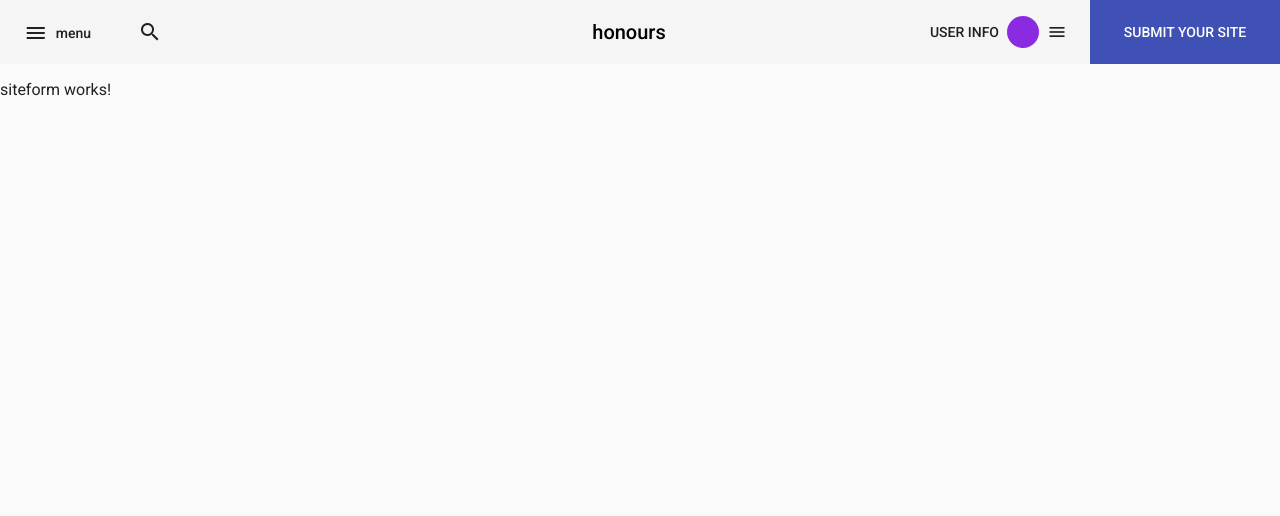
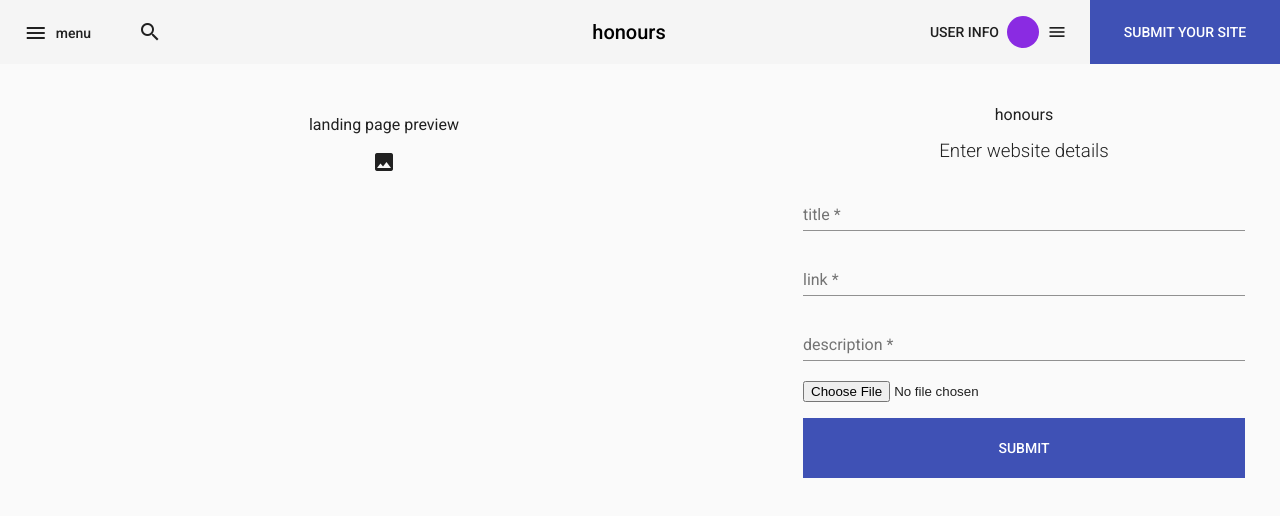
Before and after one commit to ThukuWakogi/honours-face, an Angular app: page /siteform in a window 1280 px wide. Shown: the top 516 px of the page. Built offline with nearby package versions, Linux system fonts and the light colour scheme; no server answers.

Commit message:
Enable project form to submit data

```diff
--- a/src/app/app-routing.module.ts
+++ b/src/app/app-routing.module.ts
@@ -4,13 +4,14 @@ import { HomeComponent } from './pages/home/home.component';
 import { LoginComponent } from './pages/login/login.component';
 import { RegisterComponent } from './pages/register/register.component';
 import { SiteformComponent } from './pages/siteform/siteform.component';
+import { AuthGuard } from './guards/auth/auth.guard';
 
 
 const routes: Routes = [
   { path: '', component: HomeComponent },
   { path: 'login', component: LoginComponent },
   { path: 'register', component: RegisterComponent },
-  { path: 'siteform', component: SiteformComponent }
+  { path: 'siteform', component: SiteformComponent, canActivate: [AuthGuard] }
 ];
 
 @NgModule({
--- /dev/null
+++ b/src/app/guards/auth/auth.guard.ts
@@ -0,0 +1,23 @@
+import { Injectable } from '@angular/core';
+import { CanActivate, ActivatedRouteSnapshot, RouterStateSnapshot, UrlTree, Router } from '@angular/router';
+import { Observable } from 'rxjs';
+import { AuthenticationService } from 'src/app/services/authentication/authentication.service';
+
+@Injectable({
+  providedIn: 'root'
+})
+export class AuthGuard implements CanActivate {
+  constructor(
+    private router: Router,
+    private authenticateService: AuthenticationService
+  ) { }
+
+  canActivate(
+    next: ActivatedRouteSnapshot,
+    state: RouterStateSnapshot
+  ) {
+    if (this.authenticateService.currentUser) return true
+
+    this.router.navigate(['login', { queryParams: { returnUrl: state.url } }])
+  }
+}
--- a/src/app/pages/siteform/siteform.component.html
+++ b/src/app/pages/siteform/siteform.component.html
@@ -1 +1,45 @@
-<p>siteform works!</p>
+<div fxLayout="row" fxLayout.lt-sm="column" class="cstm-site-form-container">
+  <div fxFlex.gt-sm="60%" class="cstm-img-preview-div">
+    <p>landing page preview</p>
+    <img *ngIf="previewPhoto" [src]="previewPhoto" alt="">
+    <div *ngIf="previewPhoto == null || previewPhoto == undefined">
+      <i class="material-icons">insert_photo</i>
+    </div>
+  </div>
+  <div fxFlex.gt-sm="40%" class="cstm-form-site-div">
+    <p>honours</p>
+    <h3>Enter website details</h3>
+    <form (ngSubmit)="onSubmit()" [formGroup]="formSiteFormGroup">
+      <mat-form-field>
+        <input matInput placeholder="title" type="text" formControlName="title">
+        <mat-error *ngIf="formSiteFormGroup.get('title').hasError('required')">
+          title is required
+        </mat-error>
+      </mat-form-field>
+      <mat-form-field>
+        <input matInput placeholder="link" type="url" formControlName="link">
+        <mat-error *ngIf="formSiteFormGroup.get('link').hasError('required')">
+          link is required
+        </mat-error>
+      </mat-form-field>
+      <mat-form-field>
+        <mat-label>description</mat-label>
+        <textarea
+          matInput
+          cdkTextareaAutosize
+          cdkAutosizeMinRows="1"
+          cdkAutosizeMaxRows="5"
+          formControlName="description"
+        ></textarea>
+        <mat-error *ngIf="formSiteFormGroup.get('description').hasError('required')">
+          description is required
+        </mat-error>
+      </mat-form-field>
+      <input type="file" name="" id="" formControlName="landing_page_title" (change)="onImageSelect($event)">
+      <button type="submit" mat-raised-button color="primary">
+        <mat-progress-spinner mode="indeterminate" diameter="25" *ngIf="sendingRequest"></mat-progress-spinner>
+        <span>submit</span>
+      </button>
+    </form>
+  </div>
+</div>
--- a/src/app/pages/siteform/siteform.component.scss
+++ b/src/app/pages/siteform/siteform.component.scss
@@ -0,0 +1,66 @@
+@import '../../../styles.scss';
+
+.cstm-site-form-container {
+  height: 100%
+}
+
+.cstm-form-site-div {
+  height: 100%;
+  padding: 35px;
+  & > p, h3 {
+    text-align: center;
+    margin: 6px 0px;
+  }
+  & > h3 {
+    margin-top: 16px;
+    font-weight: lighter;
+    & > a, & > a:active {
+      color: $primary-color;
+      text-decoration: none;
+      font-weight: normal;
+    }
+  }
+}
+
+form {
+  margin-top: 24px;
+  width: 100%;
+  display: flex;
+  flex-direction: column;
+  & > button[type="submit"] {
+    height: 60px;
+    box-shadow: none;
+    border-radius: 0;
+    margin-top: 16px;
+    text-transform: uppercase;
+    & > span {
+      display: flex !important;
+      flex-direction: row;
+      align-items: center;
+      justify-content: center;
+      & > span {
+        margin-left: 8px;
+      }
+    }
+  }
+}
+
+:host ::ng-deep mat-progress-spinner circle {
+  stroke: white;
+}
+
+.cstm-img-preview-div {
+  height: 100%;
+  padding: 35px 0px 0px 0px;
+  text-align: center;
+  & > img {
+    max-width: 100%;
+    max-height: 100%;
+  }
+}
+
+mat-progress-spinner {
+  height: 25px;
+  width: 25px;
+  position: absolute;
+}
--- a/src/app/pages/siteform/siteform.component.ts
+++ b/src/app/pages/siteform/siteform.component.ts
@@ -1,4 +1,8 @@
 import { Component, OnInit } from '@angular/core';
+import { FormGroup, FormControl, Validators } from '@angular/forms';
+import { ProjectService } from 'src/app/services/project/project.service';
+import { first } from 'rxjs/operators'
+import { Router } from '@angular/router';
 
 @Component({
   selector: 'app-siteform',
@@ -6,10 +10,53 @@ import { Component, OnInit } from '@angular/core';
   styleUrls: ['./siteform.component.scss']
 })
 export class SiteformComponent implements OnInit {
+  sendingRequest = false
+  formSiteFormGroup: FormGroup
+  previewPhoto: any
+  selectedFile: any
 
-  constructor() { }
+  constructor(private projectService: ProjectService, private router: Router) { }
 
   ngOnInit() {
+    this.formSiteFormGroup = new FormGroup({
+      title: new FormControl('', [Validators.required]),
+      link: new FormControl('', [Validators.required]),
+      description: new FormControl('', [Validators.required]),
+      landing_page_title: new FormControl('', [Validators.required])
+    })
   }
 
+
+  onImageSelect(event: any) {
+    if (event.target.files && event.target.files[0]) {
+      this.selectedFile = event.target.files[0]
+      const reader = new FileReader()
+      reader.onload = e => this.previewPhoto = reader.result
+      reader.readAsDataURL(this.selectedFile)
+    }
+  }
+
+  onSubmit(event: any) {
+    this.sendingRequest = true
+    console.log(this.formSiteFormGroup.value)
+    const projectFormData = new FormData()
+    projectFormData.append('title', this.formSiteFormGroup.value.title)
+    projectFormData.append('link', this.formSiteFormGroup.value.link)
+    projectFormData.append('landing_page_image', this.selectedFile)
+    projectFormData.append('description', this.formSiteFormGroup.value.description)
+
+    if (this.formSiteFormGroup.invalid) return
+
+    this
+      .projectService
+      .submitProject(projectFormData)
+      .pipe(first())
+      .subscribe(
+        (data: any) => {this.router.navigate([''])},
+        (error: any) => {
+          console.log({error})
+          this.sendingRequest = false
+        }
+      )
+  }
 }
--- a/src/app/services/authentication/authentication.service.ts
+++ b/src/app/services/authentication/authentication.service.ts
@@ -53,7 +53,6 @@ export class AuthenticationService {
   }
 
   getLoggedInUser() {
-    console.log('getting data')
     return this
       .http
       .get(
--- /dev/null
+++ b/src/app/services/project/project.service.ts
@@ -0,0 +1,32 @@
+import { Injectable } from '@angular/core';
+import { BehaviorSubject, Observable, throwError } from 'rxjs';
+import { HttpClient } from '@angular/common/http';
+import { environment } from 'src/environments/environment';
+import { map, catchError, first } from 'rxjs/operators'
+
+@Injectable({
+  providedIn: 'root'
+})
+export class ProjectService {
+  private projectsSubject: BehaviorSubject<any>
+  public projects: Observable<any>
+
+  constructor(private http: HttpClient) {
+    this.projectsSubject = new BehaviorSubject<any>(null)
+    this.projects = this.projectsSubject.asObservable()
+  }
+
+  submitProject(projectData: any) {
+    return this
+      .http
+      .post(
+        `${environment.apiUrl}/projects/`,
+        projectData,
+        { headers: { Authorization: `token ${localStorage.getItem('hnrs_token')}` } }
+      )
+  }
+
+  getProjects() {return this.http.get(`${environment.apiUrl}/projects/`)}
+
+  public get projectsValue() {return this.projectsSubject.value}
+}
--- a/src/styles.scss
+++ b/src/styles.scss
@@ -39,7 +39,6 @@ body { margin: 0; font-family: Roboto, "Helvetica Neue", sans-serif; }
   flex-direction: row;
   height: 100%;
   .cstm-auth-pic, .cstm-auth-form {
-    // width: 50%;
     height: 100%;
     padding: 35px;
     & > p, h3 {
```
Also changed, not shown: 2 other files (tests, documents, lock files or other folders).
